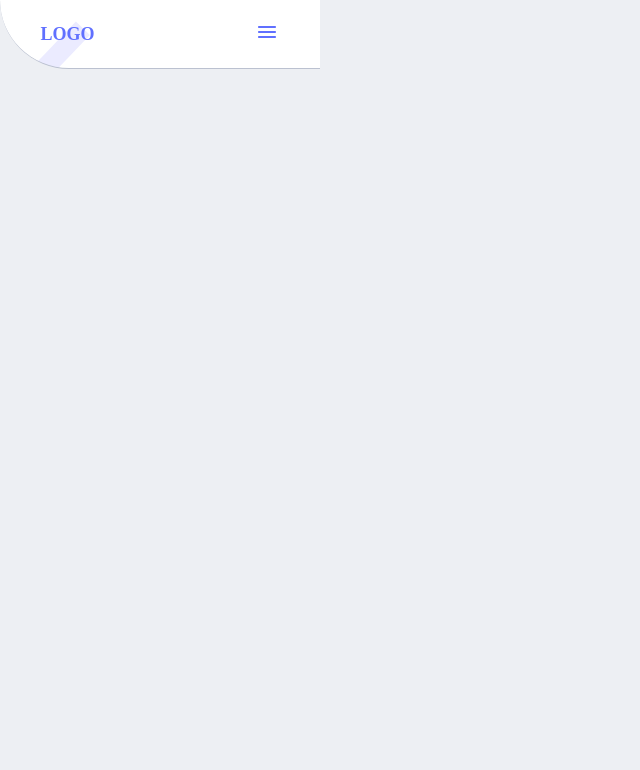
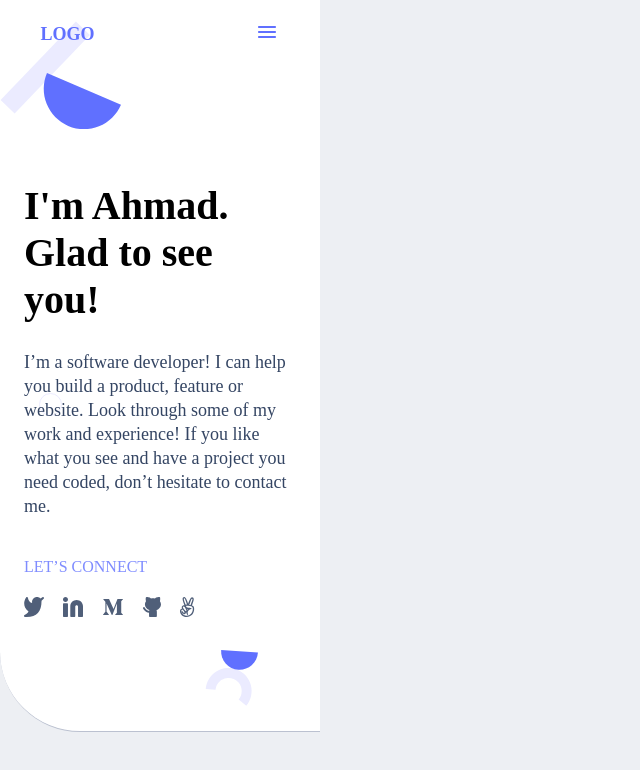
Before and after one commit to godspeedahmad/mobile-portfolio, a website: page index.html in a window 1280 px wide. Shown: the whole page, without its empty margins (0-640 px from the left). Drawn offline with Linux system fonts and the light colour scheme.

Commit message:
Add headline and expand header

```diff
--- a/index.html
+++ b/index.html
@@ -6,6 +6,7 @@
   <title>Document</title>
   <link rel="stylesheet" href="style.css">
 </head>
+
 <body>
   <header>
     <section>
@@ -18,6 +19,16 @@
         </div>
       </section>
     </section>
+    <section class="heroSection">
+      <h2>I'm Ahmad. Glad to see you!</h2>
+      <p>
+        I’m a software developer! I can help you build a product, feature or website. Look through some of my
+        work and experience! If you like what you see and have a project you need coded, don’t hesitate to
+        contact me.
+      </p>
+      <p><span>LET’S CONNECT</span></p>
+      <img src="images/social media icons.svg" alt="social media icons">
+    </section>
   </header>
 </body>
 </html>
--- a/style.css
+++ b/style.css
@@ -26,3 +26,34 @@ header {
   background: url('images/header_bg.svg');
   background-color: #fff;
 }
+
+.heroSection {
+  display: inline-flex;
+  padding: 114px 24px;
+  flex-direction: column;
+  align-items: flex-start;
+  justify-content: center;
+}
+
+.heroSection h2 {
+  height: 150px;
+  font-size: 40px;
+  align-items: center;
+  margin: 0;
+}
+
+.heroSection p {
+  font-size: 18px;
+  font-style: normal;
+  font-weight: 400;
+  line-height: 24px;
+  color: var(--neutrals-n-600, #344563);
+}
+
+.heroSection p span {
+  color: #7f8cff;
+  font-size: 16px;
+  font-style: normal;
+  font-weight: 500;
+  line-height: 24px;
+}
```
Also changed, not shown: images/social media icons.svg (added).
